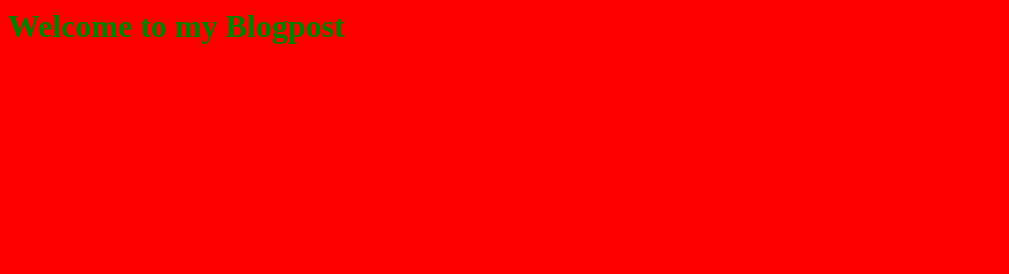
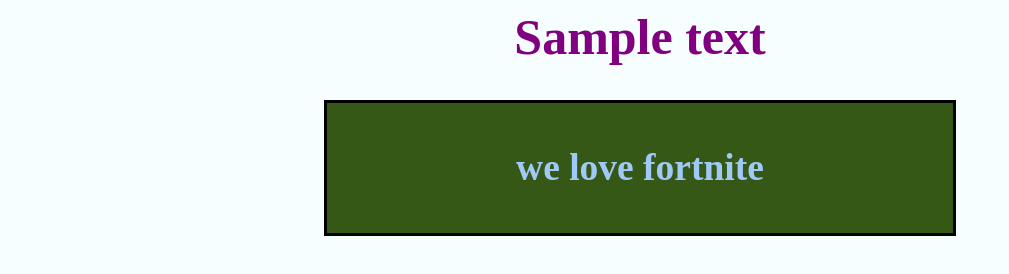
Before and after one commit to staten-island-tech/css-blogpost-project-gliberov, a plain HTML site: page index.html in a window 1280 px wide. Shown: the whole page, without its empty margins (0-1009 px from the left). Drawn offline with Linux system fonts and the light colour scheme.

Commit message:
9/15/23 1

```diff
--- a/index.html
+++ b/index.html
@@ -4,10 +4,12 @@
     <meta http-equiv="X-UA-Compatible" content="IE=edge">
     <meta name="viewport" content="width=device-width, initial-scale=1.0">
     <link rel="stylesheet" href="style.css">
-    <title>Blogpost</title>
-</head>
-<h1>Welcome to my Blogpost</h1>
+    <title>Document</title>
+
 <body>
-
+    <h1 class="main-header" id="id">Sample text</h1>
+    <div class="blogpost">
+        <h2>we love fortnite</h2>
+    </div>
 </body>
 </html>
--- a/style.css
+++ b/style.css
@@ -1,8 +1,27 @@
 body {
-    background-color:red;
-    color: blue
-    font-size 25px;
+
+    background-color: #f7feff;
+    color: blue;
+    font-size: 25px;
 }
 h1 {
-    color:green;
+    color: green;
 }
+.main-header{
+    color: white;
+    text-align: center;
+}
+
+.blogpost{
+background-color: #365816;
+color: #9fc9f7;
+text-align: center;
+margin: 0% 25% 0% 25%;
+padding-top: 1%;
+padding-bottom: 1%;
+border: 3px solid black;
+
+}
+#id {
+    color: purple;
+}
```
